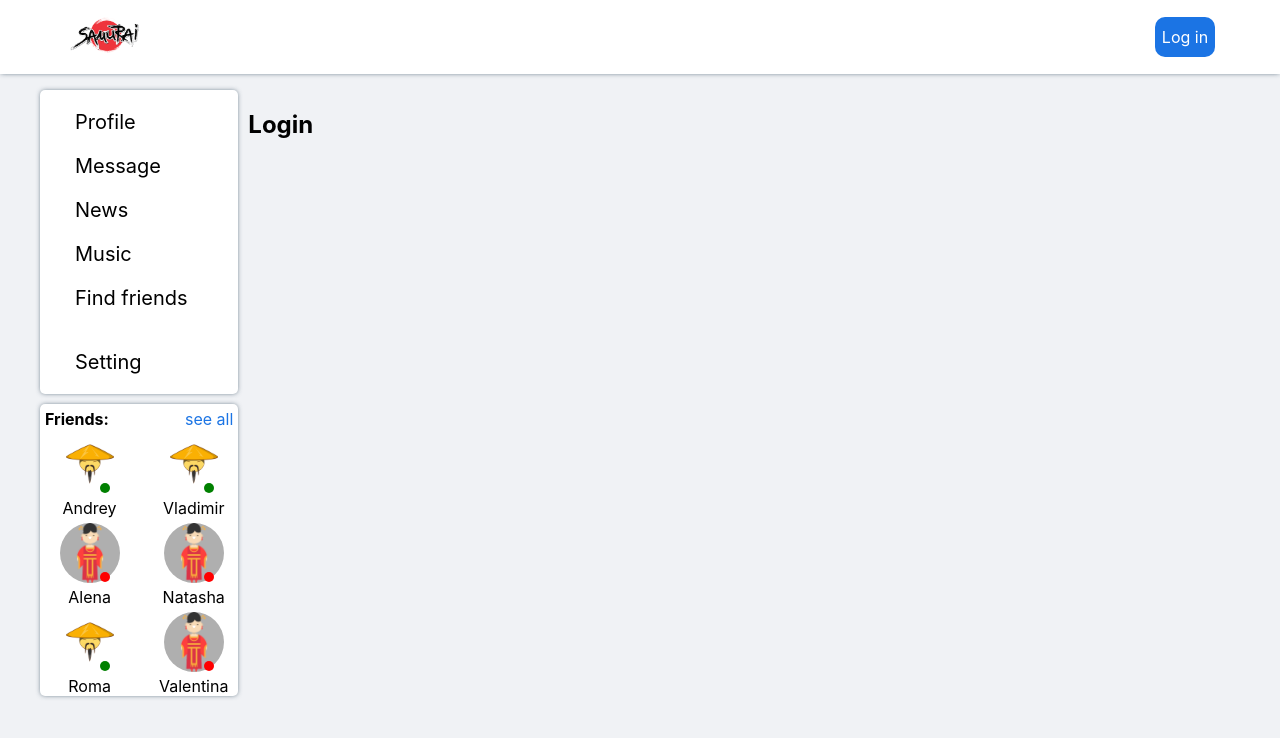
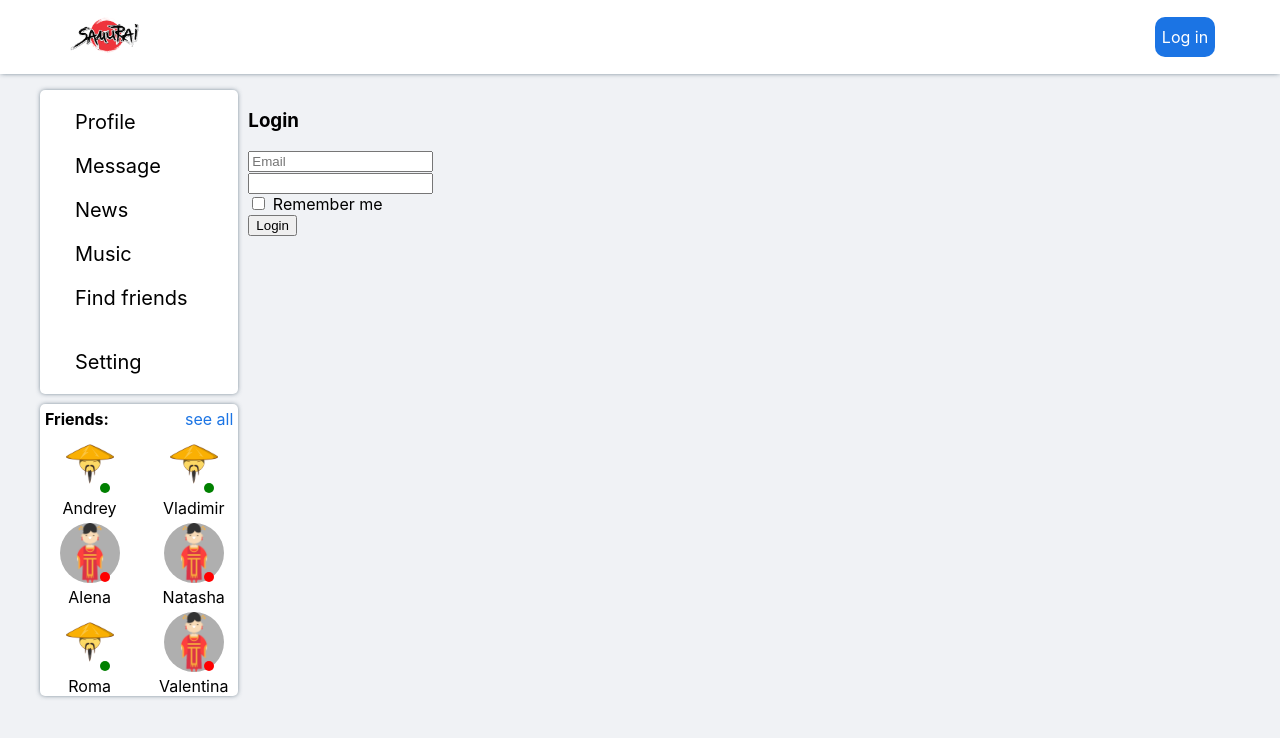
Before and after one commit to AdammmVV/SOCIAL-NETWORK, a React (Create React App) app: page /login in a window 1280 px wide. Shown: the top 738 px of the page. Built offline with nearby package versions, Linux system fonts and the light colour scheme; no server answers.

Commit message:
76 lessen refactor Login.tsx

```diff
--- a/src/components/Login/Login.tsx
+++ b/src/components/Login/Login.tsx
@@ -1,11 +1,59 @@
 import React from "react";
+import {Field, InjectedFormProps, reduxForm} from "redux-form";
+import {connect} from "react-redux";
+import {AppStateType} from "../../redux/redux-store";
+import {signIn} from "../../redux/auth-reducer";
+import {authAPI} from "../../api/api";
 
-type LoginPropsType = {}
+type LoginPropsType = {
+    signIn: (dataLogin: FormDataType) => void
+}
 
-export const Login: React.FC<LoginPropsType> = () => {
+export type FormDataType = {
+    password: string
+    email: string
+    rememberMe: boolean
+}
+
+export const Login: React.FC<LoginPropsType> = ({signIn}) => {
+    const onSubmitHandler = (values: FormDataType) => {
+        authAPI.logIn(values).then(data => console.log(data))
+        console.log(values)
+    }
     return (
-        <h2>
-            Login
-        </h2>
+        <div>
+            <h3>Login</h3>
+            <LoginReduxForm onSubmit={onSubmitHandler}/>
+        </div>
     )
 }
+
+export const LoginForm: React.FC<InjectedFormProps<FormDataType>> = (props) => {
+
+    return (
+        <form onSubmit={props.handleSubmit}>
+            <div>
+                <Field name={'email'} type={'email'} component={'input'} placeholder={'Email'}/>
+            </div>
+            <div>
+                <Field name={'password'} type={'password'} component={'input'}/>
+            </div>
+            <div>
+                <Field name={'rememberMe'} type={'checkbox'} component={'input'}/> Remember me
+            </div>
+            <div>
+                <button>Login</button>
+            </div>
+        </form>
+    )
+}
+
+const mapStateToProps = (state: AppStateType) => {
+
+}
+
+const LoginWidthConnect = connect(mapStateToProps, {signIn})(Login)
+
+const LoginReduxForm = reduxForm<FormDataType>({
+    form: 'login'
+})(LoginForm)
```
